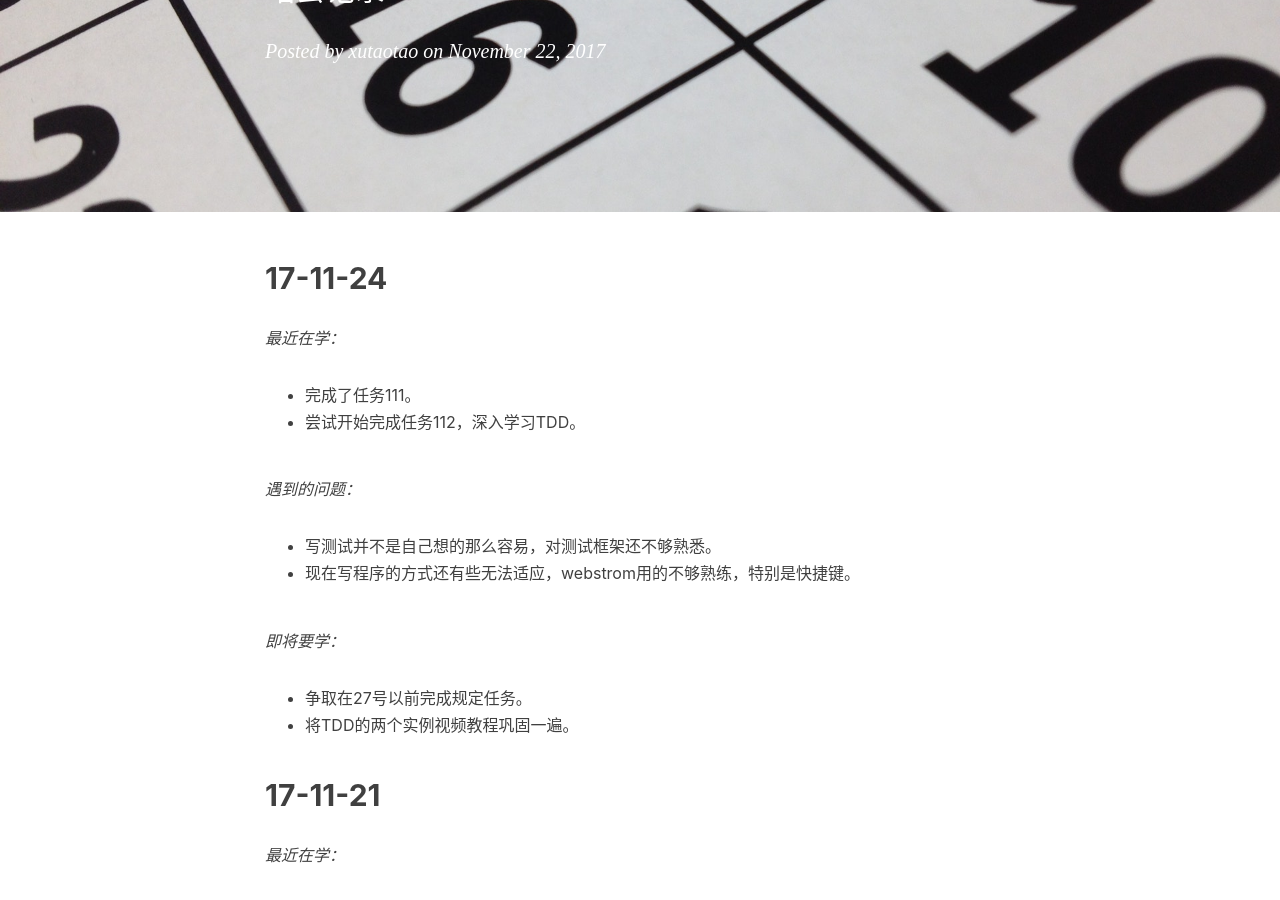
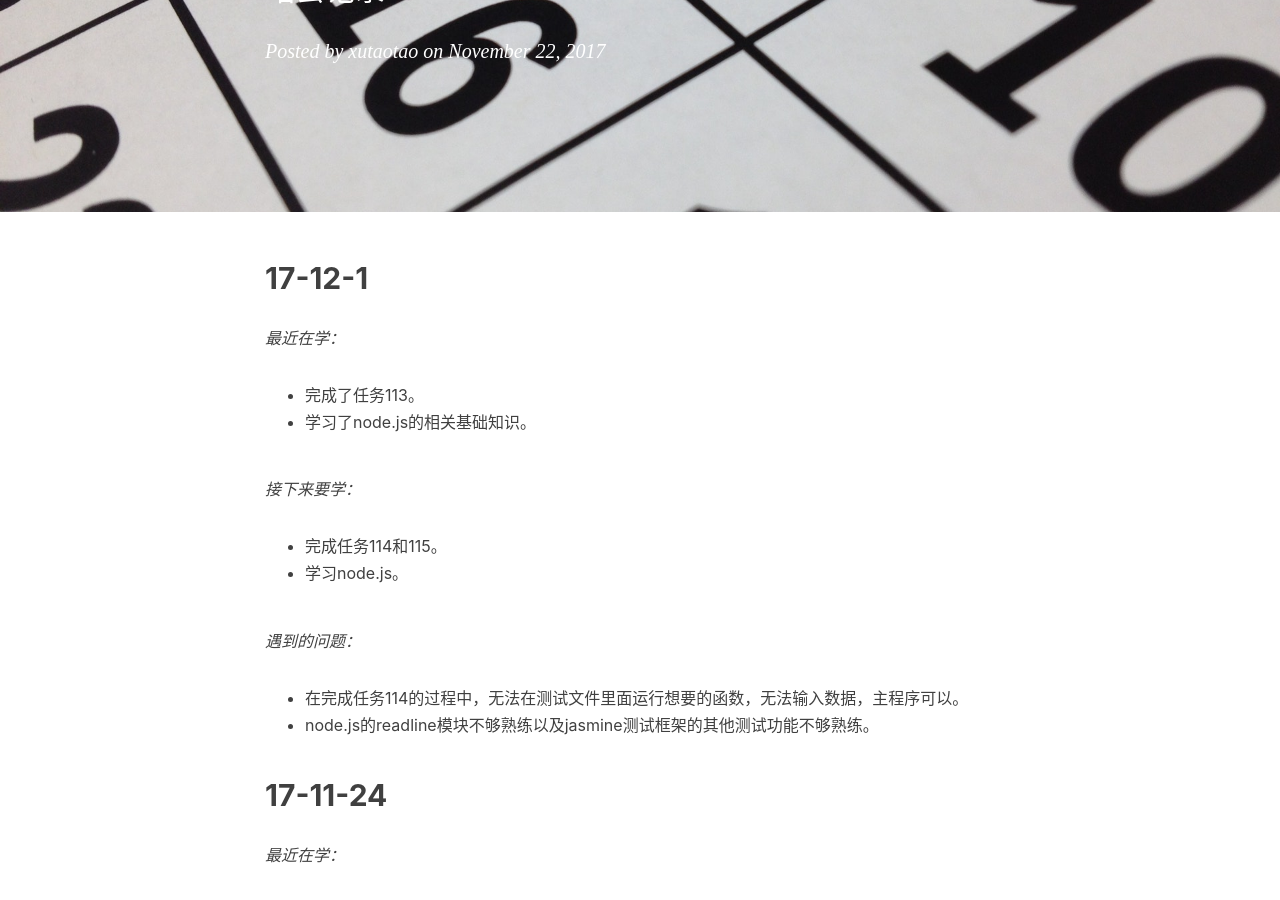
Before and after one commit to Xutaotaotao/Xutaotaotao.github.io, a Jekyll site: the page built from _posts/2017-11-22-Daily Scrum.md, in a window 1280 px wide and 900 px high, scrolled down 311 px. Built offline with Jekyll 4.4.1, drawn with Linux system fonts in a browser that asks for light colours; comment, search, counter and statistics services are not loaded.

Commit message:
add 2017-12-1 daily screum

```diff
--- a/_posts/2017-11-22-Daily Scrum.md
+++ b/_posts/2017-11-22-Daily Scrum.md
@@ -9,6 +9,19 @@ tags:
   - Daily Scrum
 ---
 
+## 17-12-1
+
+*最近在学：*
+- 完成了任务113。
+- 学习了node.js的相关基础知识。
+
+*接下来要学：*
+- 完成任务114和115。
+- 学习node.js。
+
+*遇到的问题：*
+- 在完成任务114的过程中，无法在测试文件里面运行想要的函数，无法输入数据，主程序可以。
+- node.js的readline模块不够熟练以及jasmine测试框架的其他测试功能不够熟练。
 
 ## 17-11-24
 
```
